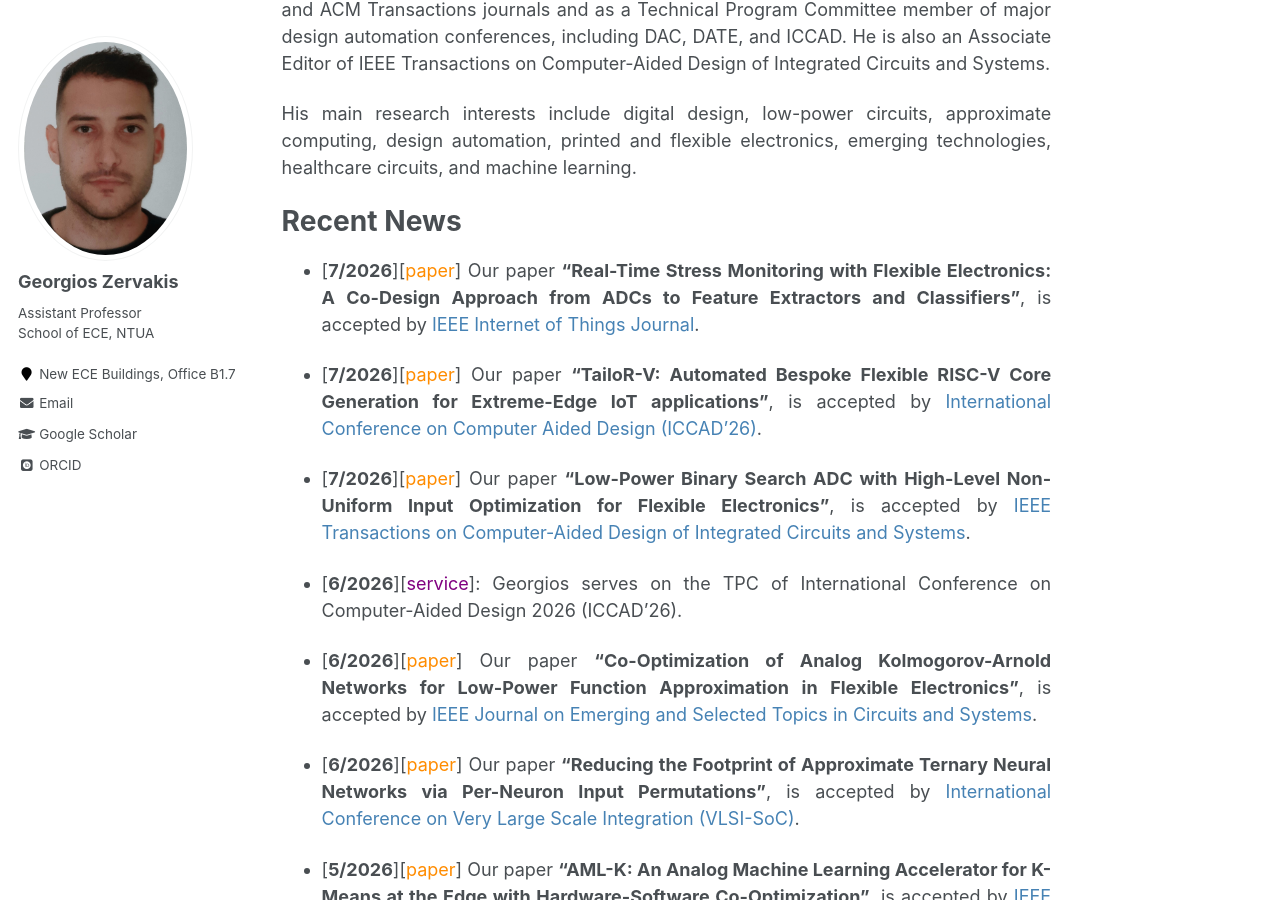
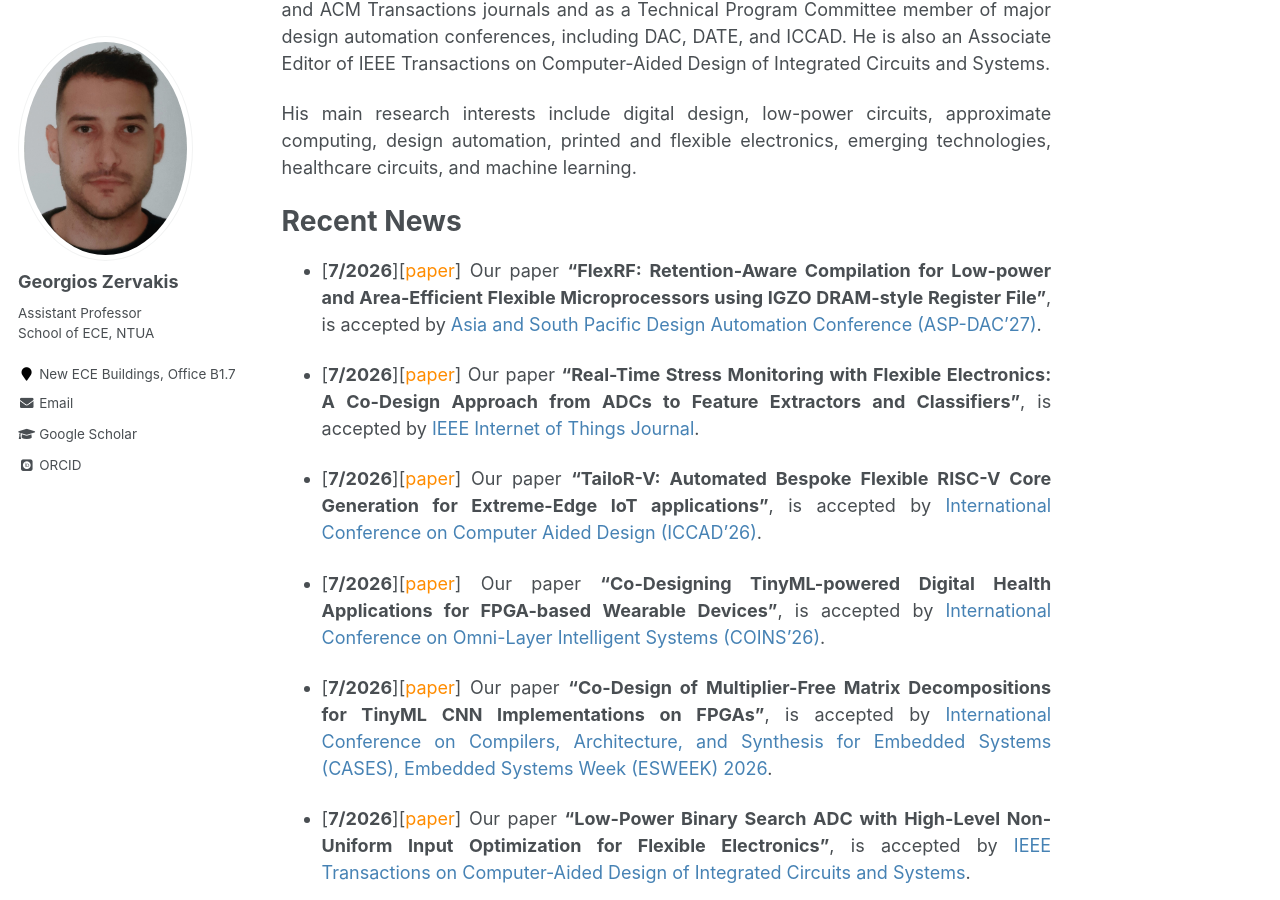
Before and after one commit to giozerv/giozerv.github.io, a Jekyll site: the page built from _pages/about.md, in a window 1280 px wide and 900 px high, scrolled down 589 px. Built offline with Jekyll 4.4.1, drawn with Linux system fonts in a browser that asks for light colours; some web fonts are replaced.

Commit message:
Update about.md

```diff
--- a/_pages/about.md
+++ b/_pages/about.md
@@ -29,9 +29,15 @@ His main research interests include digital design, low-power circuits, approxim
 Recent News
 ===
 
+* [**7/2026**][<span style="color:darkorange">paper</span>] Our paper **"FlexRF: Retention-Aware Compilation for Low-power and Area-Efficient Flexible Microprocessors using IGZO DRAM-style Register File"**, is accepted by <span style="color:SteelBlue">Asia and South Pacific Design Automation Conference (ASP-DAC'27)</span>.
+
 * [**7/2026**][<span style="color:darkorange">paper</span>] Our paper **"Real-Time Stress Monitoring with Flexible Electronics: A Co-Design Approach from ADCs to Feature Extractors and Classifiers"**, is accepted by <span style="color:SteelBlue">IEEE Internet of Things Journal</span>.
 
 * [**7/2026**][<span style="color:darkorange">paper</span>] Our paper **"TailoR-V: Automated Bespoke Flexible RISC-V Core Generation for Extreme-Edge IoT applications"**, is accepted by <span style="color:SteelBlue">International Conference on Computer Aided Design (ICCAD'26)</span>.
+
+* [**7/2026**][<span style="color:darkorange">paper</span>] Our paper **"Co-Designing TinyML-powered Digital Health Applications for FPGA-based Wearable Devices"**, is accepted by <span style="color:SteelBlue">International Conference on Omni-Layer Intelligent Systems (COINS'26)</span>.
+
+* [**7/2026**][<span style="color:darkorange">paper</span>] Our paper **"Co-Design of Multiplier-Free Matrix Decompositions for TinyML CNN Implementations on FPGAs"**, is accepted by <span style="color:SteelBlue">International Conference on Compilers, Architecture, and Synthesis for Embedded Systems (CASES), Embedded Systems Week (ESWEEK) 2026</span>.
 
 * [**7/2026**][<span style="color:darkorange">paper</span>] Our paper **"Low-Power Binary Search ADC with High-Level Non-Uniform Input Optimization for Flexible Electronics"**, is accepted by <span style="color:SteelBlue">IEEE Transactions on Computer-Aided Design of Integrated Circuits and Systems</span>.
 
```
